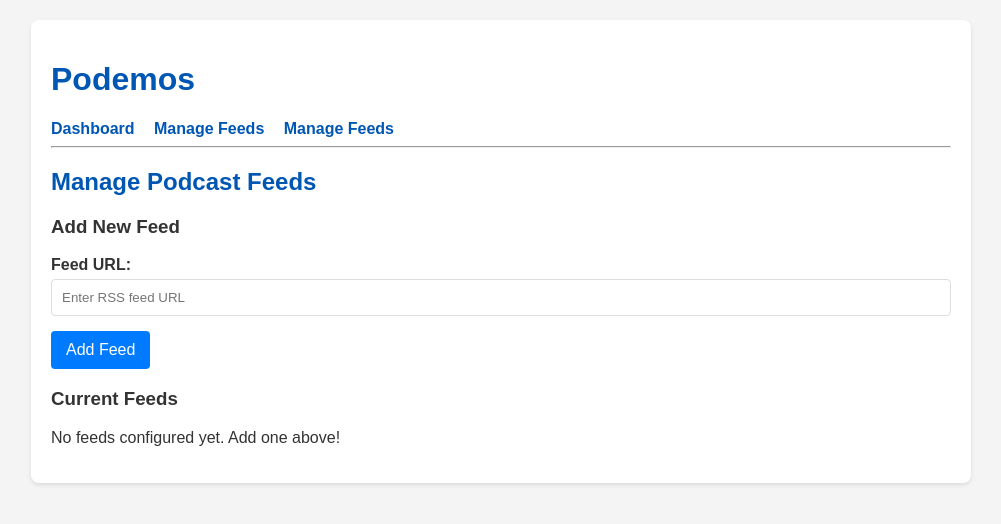
After one commit to Khamel83/Podemos, a FastAPI app: template podclean/src/serve/templates/feeds.html in a window 1280 px wide. The commit adds this page. Shown: the top 524 px of the page, without its empty margins (139-1140 px from the left). Run offline with FastAPI, Linux system fonts and the light colour scheme; the template is opened without the code that fills it, so the values that code supplies are empty; parts of the project's set-up code (start-up, migrations or seed data) failed here and were passed over.

Commit message:
feat(web): Implement web frontend for managing podcast feeds.

```diff
--- a/podclean/src/serve/api.py
+++ b/podclean/src/serve/api.py
@@ -6,7 +6,7 @@ from src.feed.meta_feed import build_meta_feed
 from src.store.db import init_db, get_session
 from src.store.models import Episode
 from src.processor.episode_processor import process_episode, perform_full_transcription # Import both
-from src.config.config_loader import load_app_config # Import config loader
+from src.config.config_loader import load_app_config, add_feed_to_config, remove_feed_from_config # Import config loader and feed management functions
 from src.config.config import AppConfig # Import AppConfig
 from fastapi.staticfiles import StaticFiles # Import StaticFiles
 from sqlalchemy import func # Import func for counting
@@ -135,6 +135,28 @@ async def perform_full_transcription_web(episode_id: int = Form(...)):
     perform_full_transcription(episode_id)
     return RedirectResponse(url="/", status_code=303)
 
+@app.get("/feeds", response_class=HTMLResponse)
+async def manage_feeds(request: Request, message: str = None, message_type: str = None):
+    app_config = load_app_config()
+    feeds = app_config.feeds if hasattr(app_config, 'feeds') else []
+    return templates.TemplateResponse("feeds.html", {"request": request, "feeds": feeds, "message": message, "message_type": message_type})
+
+@app.post("/feeds/add", response_class=RedirectResponse, status_code=303)
+async def add_feed_web(feed_url: str = Form(...)):
+    try:
+        add_feed_to_config(feed_url)
+        return RedirectResponse(url="/feeds?message=Feed added successfully&message_type=success", status_code=303)
+    except Exception as e:
+        return RedirectResponse(url=f"/feeds?message=Error adding feed: {e}&message_type=error", status_code=303)
+
+@app.post("/feeds/remove", response_class=RedirectResponse, status_code=303)
+async def remove_feed_web(feed_url: str = Form(...)):
+    try:
+        remove_feed_from_config(feed_url)
+        return RedirectResponse(url="/feeds?message=Feed removed successfully&message_type=success", status_code=303)
+    except Exception as e:
+        return RedirectResponse(url=f"/feeds?message=Error removing feed: {e}&message_type=error", status_code=303)
+
 @app.post("/mark")
 async def post_mark(mark_request: MarkRequest):
     with get_session() as session:
--- a/podclean/src/serve/templates/base.html
+++ b/podclean/src/serve/templates/base.html
@@ -35,6 +35,7 @@
             <nav>
                 <a href="/">Dashboard</a>
                 <a href="/feeds">Manage Feeds</a>
+                <a href="/feeds">Manage Feeds</a>
             </nav>
         </header>
         <hr>
--- /dev/null
+++ b/podclean/src/serve/templates/feeds.html
@@ -0,0 +1,49 @@
+{% extends "base.html" %}
+
+{% block title %}Manage Feeds{% endblock %}
+
+{% block content %}
+    <h2>Manage Podcast Feeds</h2>
+
+    {% if message %}
+        <div class="message {{ message_type }}">{{ message }}</div>
+    {% endif %}
+
+    <h3>Add New Feed</h3>
+    <form action="/feeds/add" method="post">
+        <div class="form-group">
+            <label for="feed_url">Feed URL:</label>
+            <input type="text" id="feed_url" name="feed_url" placeholder="Enter RSS feed URL" required>
+        </div>
+        <div class="form-group">
+            <button type="submit">Add Feed</button>
+        </div>
+    </form>
+
+    <h3>Current Feeds</h3>
+    {% if feeds %}
+        <table>
+            <thead>
+                <tr>
+                    <th>Feed URL</th>
+                    <th>Actions</th>
+                </tr>
+            </thead>
+            <tbody>
+                {% for feed in feeds %}
+                <tr>
+                    <td>{{ feed }}</td>
+                    <td>
+                        <form action="/feeds/remove" method="post" style="display:inline;">
+                            <input type="hidden" name="feed_url" value="{{ feed }}">
+                            <button type="submit">Remove</button>
+                        </form>
+                    </td>
+                </tr>
+                {% endfor %}
+            </tbody>
+        </table>
+    {% else %}
+        <p>No feeds configured yet. Add one above!</p>
+    {% endif %}
+{% endblock %}
```
